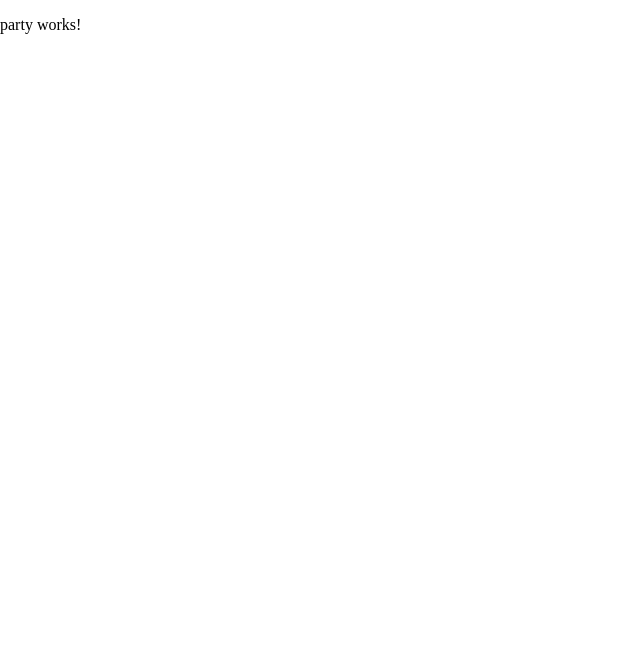
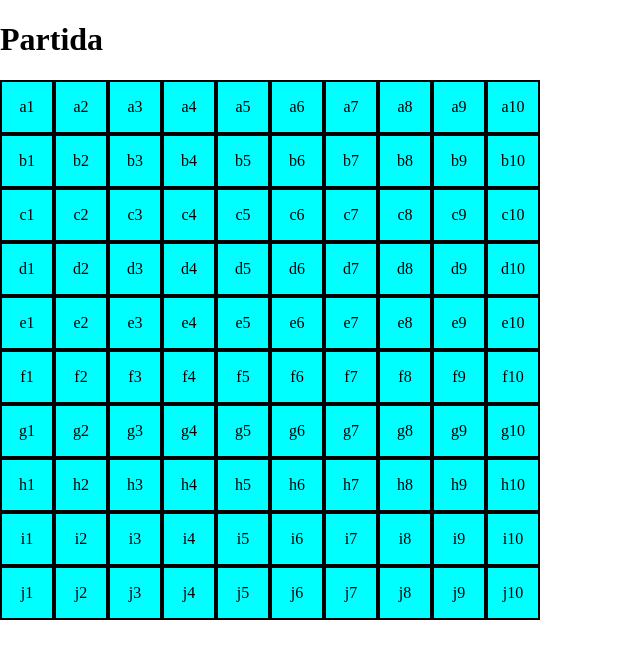
Before and after one commit to dcuecal515/Hundir-la-flota, an Angular app in the folder Frontend/HundirLaFlota/: page /game in a window 1280 px wide. Shown: the top 658 px of the page, without its empty margins (0-640 px from the left). Built offline with nearby package versions, Linux system fonts and the light colour scheme; no server answers.

Commit message:
subida de creacion de un tablero temporal

```diff
--- a/Frontend/HundirLaFlota/src/app/pages/party/party.component.css
+++ b/Frontend/HundirLaFlota/src/app/pages/party/party.component.css
@@ -0,0 +1,20 @@
+.rows{
+    display: flex;
+    flex-direction: row;
+}
+.game-box{
+    background-color: aqua;
+    height: 50px;
+    width: 50px;
+    border: 2px solid black;
+    text-align: center;
+    cursor: pointer;
+}
+.game-box-view{
+    background-color: blue;
+    height: 50px;
+    width: 50px;
+    border: 2px solid black;
+    text-align: center;
+    cursor: pointer;
+}
--- a/Frontend/HundirLaFlota/src/app/pages/party/party.component.html
+++ b/Frontend/HundirLaFlota/src/app/pages/party/party.component.html
@@ -1 +1,12 @@
-<p>party works!</p>
+<h1>Partida</h1>
+@if(barcosoponente==null){
+
+}@else{
+    @for (letra of letras; track $index) {
+        <div class="rows">
+        @for (item of items; track $index) {
+            <div id="game-box" class="game-box" (click)="guardarposicion(letra,item)"><p>{{letra}}{{item}}</p></div>
+        }
+        </div>
+    }
+}
--- a/Frontend/HundirLaFlota/src/app/pages/party/party.component.ts
+++ b/Frontend/HundirLaFlota/src/app/pages/party/party.component.ts
@@ -9,4 +9,17 @@ import { Component } from '@angular/core';
 })
 export class PartyComponent {
 
+  items=[1,2,3,4,5,6,7,8,9,10]
+  letras=['a','b','c','d','e','f','g','h','i','j']
+  barcos=[]
+  barcosoponente=[]
+
+  guardarposicion(letra:string,item:number){
+    var miposicion
+    var gamebox=document.getElementById("game-box")
+    gamebox.classList.remove("game-box")
+    gamebox.classList.add("game-box-view")
+    miposicion=letra+item
+    console.log(miposicion)
+  }
 }
```
